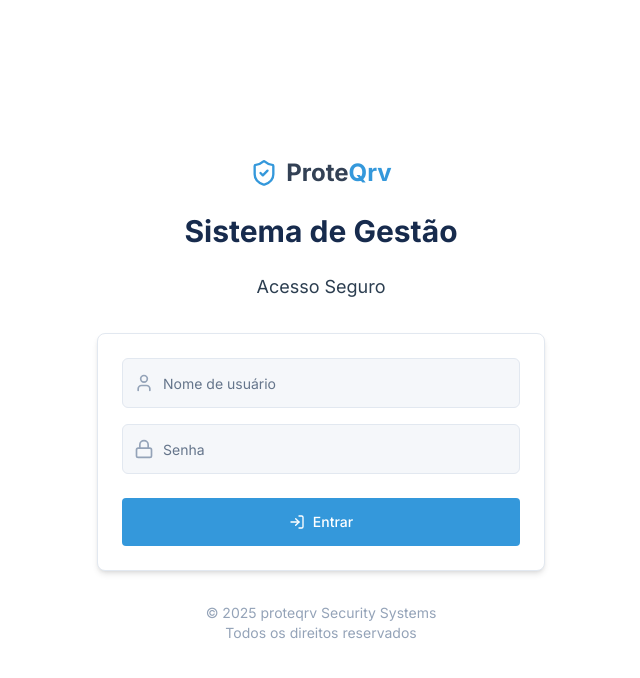
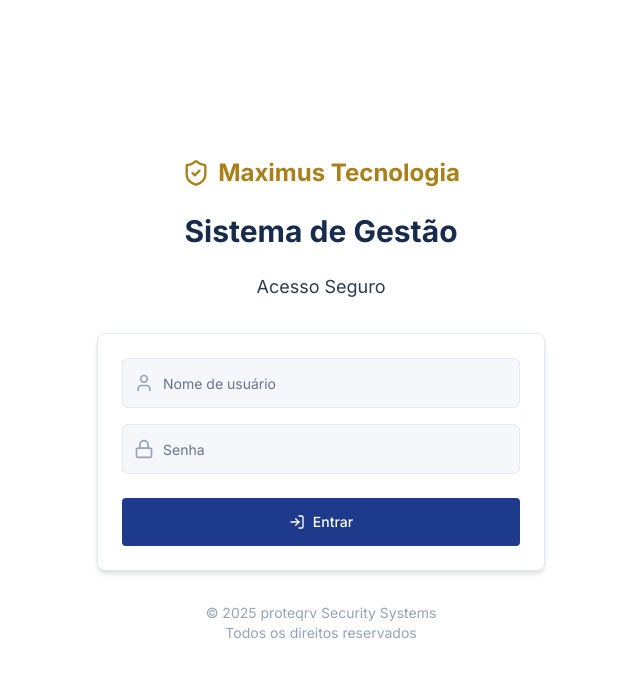
Before and after one commit to Mlluiz39/shadow-guard-web-design, a React (Vite) app: page / in a window 1280 px wide. Shown: the top 678 px of the page, without its empty margins (319-959 px from the left). Built offline with nearby package versions, Linux system fonts and the light colour scheme.

Commit message:
refactor: Update LoginPage and Logo components for new branding and styles; adjust Tailwind CSS configuration

```diff
--- a/src/components/LoginPage.tsx
+++ b/src/components/LoginPage.tsx
@@ -102,7 +102,7 @@ const LoginPage = () => {
             <Button
               type="submit"
               disabled={isLoading}
-              className="w-full py-6 bg-security-accent hover:bg-security-accent/90 text-white font-medium rounded"
+              className="w-full py-6 bg-security-blueMotion hover:bg-security-accent/90 text-white font-medium rounded"
             >
               {isLoading ? (
                 <span className="flex items-center justify-center gap-2">
--- a/src/components/Logo.tsx
+++ b/src/components/Logo.tsx
@@ -19,9 +19,9 @@ export const Logo = ({ size = "md", variant = "full" }: LogoProps) => {
         <ShieldCheck className={`${size === "sm" ? "h-5 w-5" : size === "md" ? "h-6 w-6" : "h-7 w-7"}`} />
       </div>
       {variant === "full" && (
-        <div className={`font-bold ${sizeClasses[size]} text-security-foreground`}>
-          <span className="text-security-border-dark">Prote</span>
-          <span className="text-security-accent">Qrv</span>
+        <div className={`font-bold ${sizeClasses[size]} text-security-accent`}>
+          <span>Maximus </span>
+          <span className="text-security-accent">Tecnologia</span>
         </div>
       )}
     </div>
--- a/tailwind.config.ts
+++ b/tailwind.config.ts
@@ -67,9 +67,11 @@ export default {
 					DEFAULT: '#172B4D',
 					foreground: '#FFFFFF',
 					secondary: '#2C3E50',
-					accent: '#3498DB',
+					accent: '#A98019',
 					light: '#F5F7FA',
 					muted: '#94A3B8',
+					blueMotion: '#1E3A8A',
+					'blue-motion-light': '#E0F2FE',
 					'border-light': '#E2E8F0',
 					'border-dark': '#334155'
 				}
@@ -103,5 +105,4 @@ export default {
 			}
 		}
 	},
-	plugins: [require("tailwindcss-animate")],
 } satisfies Config;
```
Also changed, not shown: public/maximus_logo.png (added).
